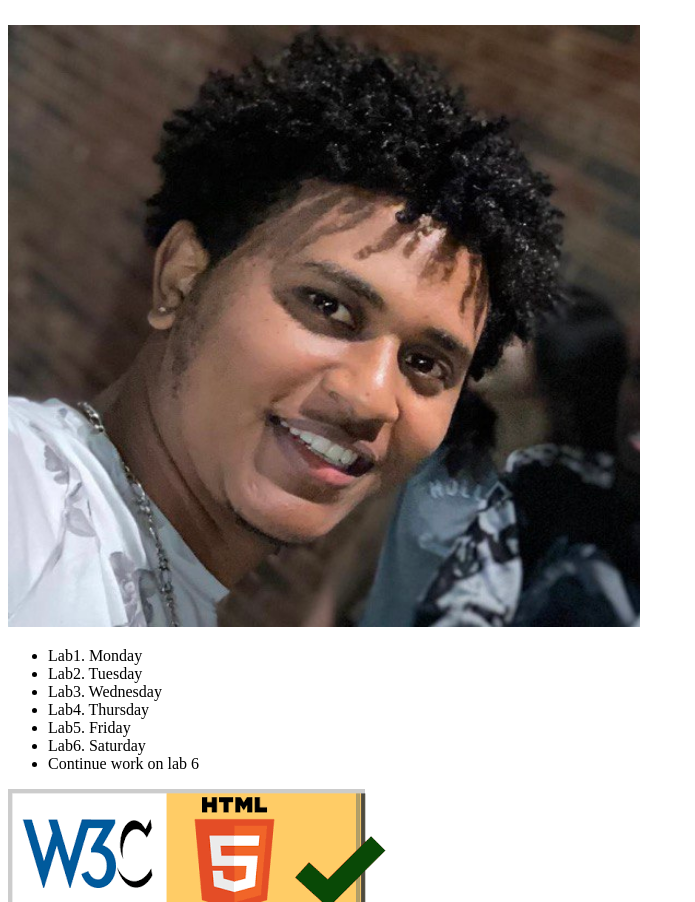
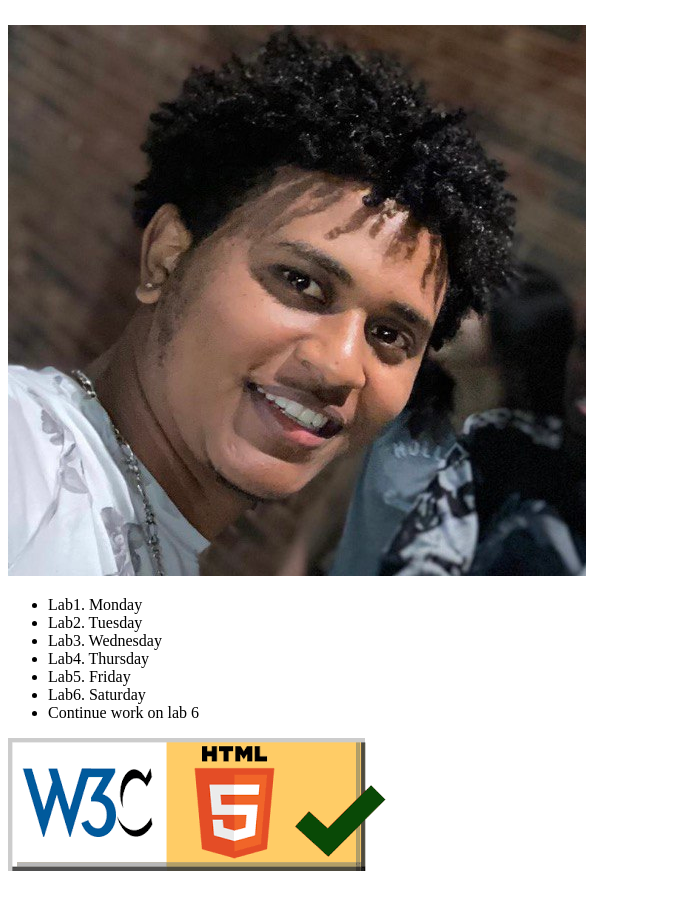
Before and after one commit to Ghanitu/Wap.githup.io, a plain HTML site: page lab1/index.html/index.html in a window 1280 px wide. Shown: the part 73-975 px from the top of the page, without its empty margins (0-695 px from the left). Drawn offline with Linux system fonts and the light colour scheme.

Commit message:
Add files via upload

```diff
--- a/lab1/index.html/index.html
+++ b/lab1/index.html/index.html
@@ -10,7 +10,7 @@
 <body>
     <h1>Sirak Hadgu</h1>
     <br>
-    <img src="./sirak.jpg" width="50%" height="50%" alt="Sirak Hadgu">
+    <img src="./sirak.jpg" alt="Sirak Hadgu">
     <br>
     <ul>
         <li>Lab1. Monday</li>
@@ -21,8 +21,9 @@
         <li>Lab6. Saturday</li>
         <li>Continue work on lab 6</li>
     </ul>
-    <a href="https://tinaxing2012.github.io/wap.github.io/">
-        <img src="Html checker.png" alt="html validator"/>
+    <a href="https://validator.w3.org/nu/?doc=/https/sirakhadgu/Desktop/Mppassignments/HTML-checker.png">
+
+   <img src="HTML-checker.png" alt="html validator"/>
     </a>
 </body>
 </html>
```
Also changed, not shown: lab1/index.html/HTML-checker.png (added).
